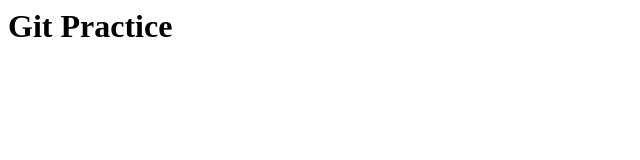
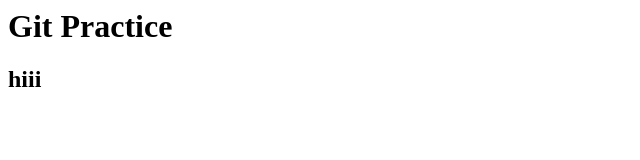
Before and after one commit to AdityaBhosale1904/hello, a plain HTML site: page index.html in a window 1280 px wide. Shown: the full height of the page, 0-640 px from the left. Drawn offline with Linux system fonts and the light colour scheme.

Commit message:
Modified index.html file

```diff
--- a/index.html
+++ b/index.html
@@ -1 +1,2 @@
 <h1>Git Practice</h1>
+<h2>hiii</h2>
```
